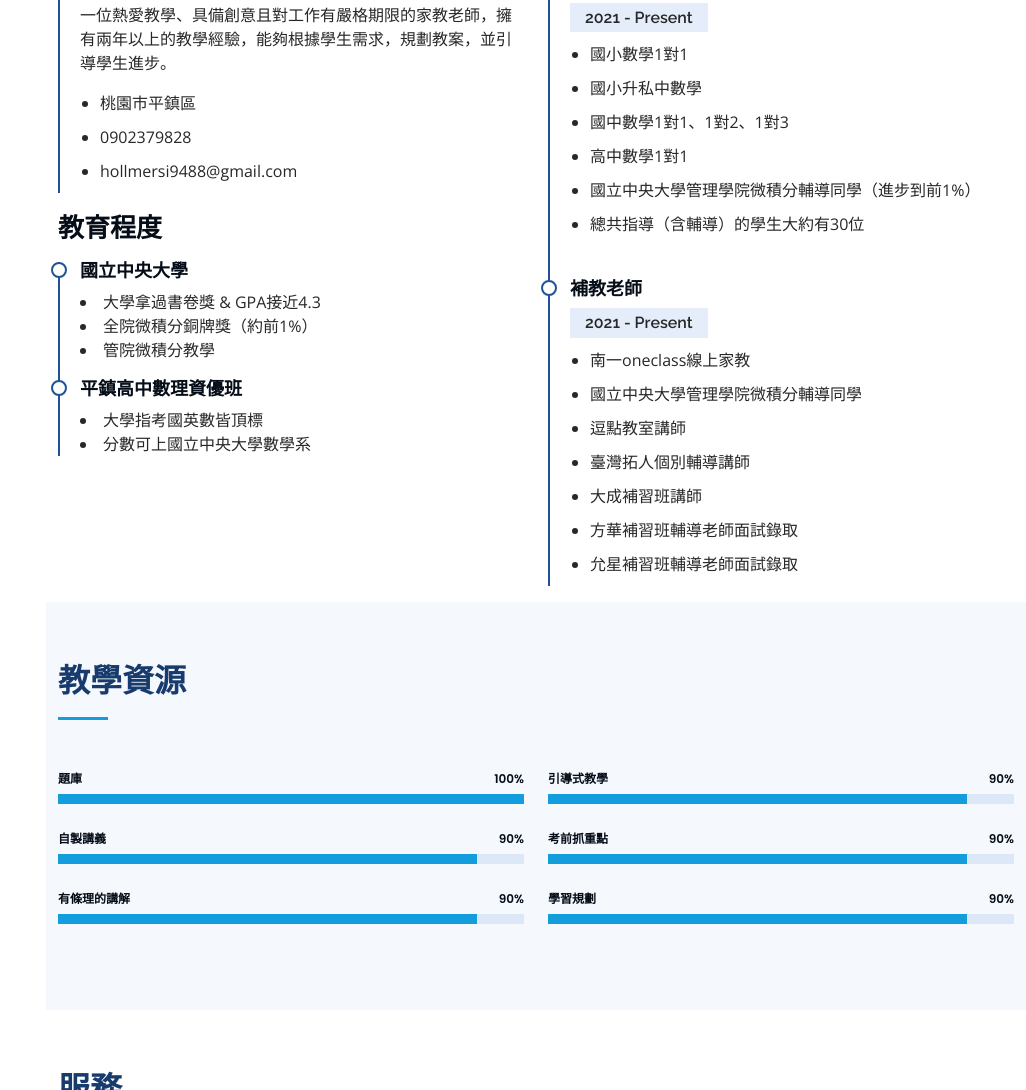
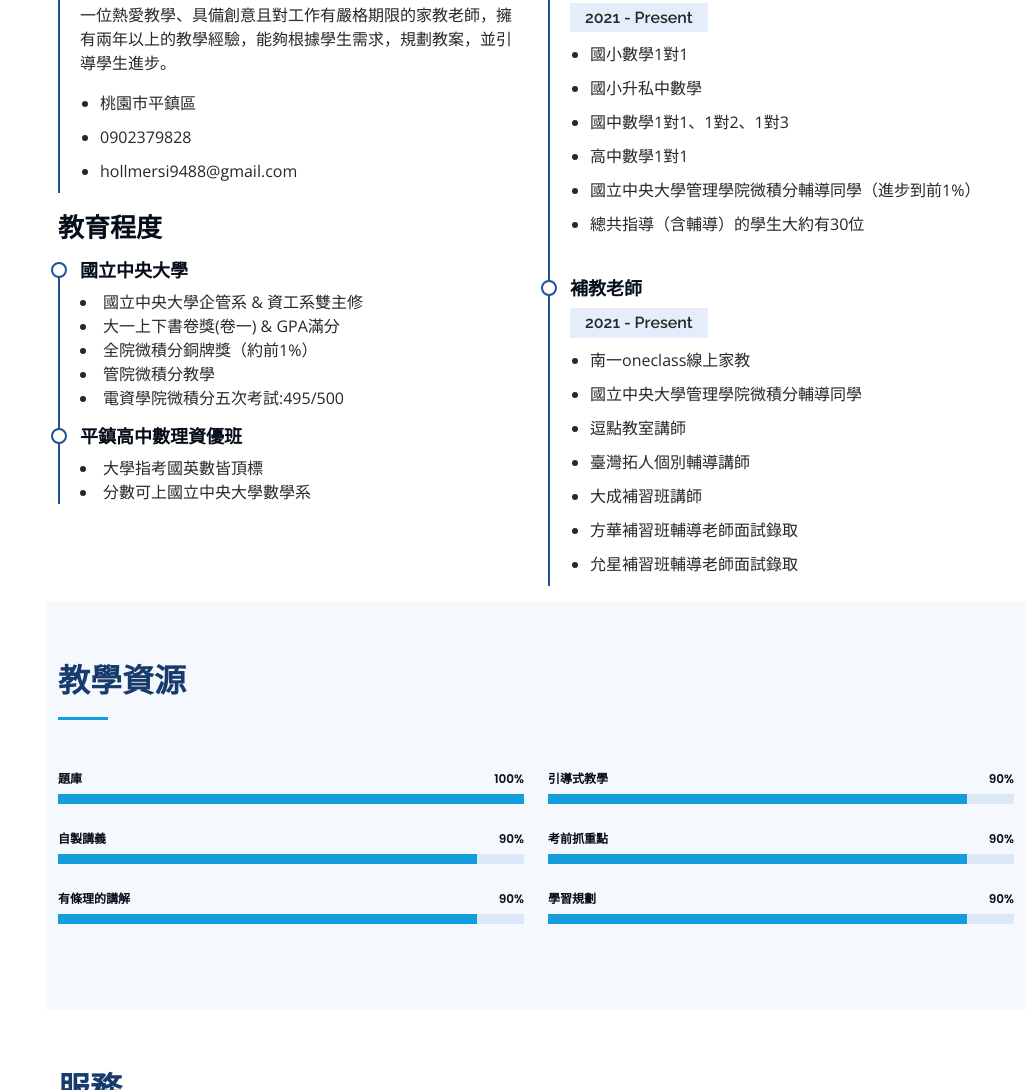
Before and after one commit to Hollmersi/Hollmersi.github.io, a plain HTML site: page index.html in a window 1280 px wide. Shown: the part 1554-2644 px from the top of the page, without its empty margins (254-1280 px from the left). Drawn offline with nearby package versions, Linux system fonts and the light colour scheme.

Commit message:
Add files via upload

```diff
--- a/index.html
+++ b/index.html
@@ -150,9 +150,14 @@
             <h3 class="resume-title">教育程度</h3>
             <div class="resume-item">
               <h4>國立中央大學</h4>
-              <li>大學拿過書卷獎 &amp; GPA接近4.3 </li>
+              <li>國立中央大學企管系 &amp; 資工系雙主修 </li>
+              <li>大一上下書卷獎(卷一) &amp; GPA滿分 </li>
               <li>全院微積分銅牌獎（約前1%）</li>
               <li>管院微積分教學</li>
+              <li>電資學院微積分五次考試:495/500</li>
+
+
+
             </div>
             <div class="resume-item">
               <h4>平鎮高中數理資優班</h4>
```
